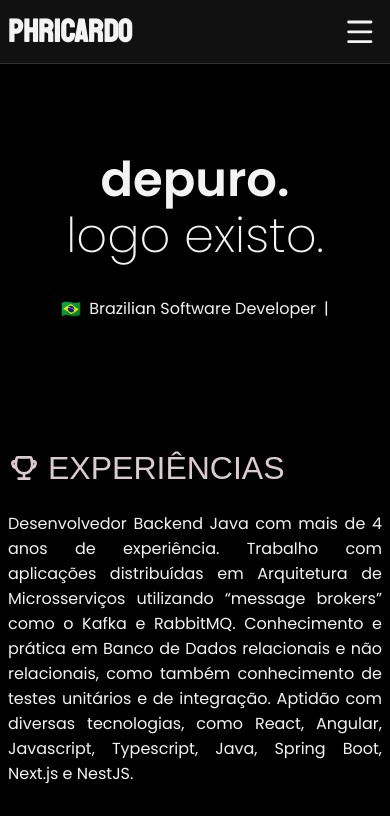
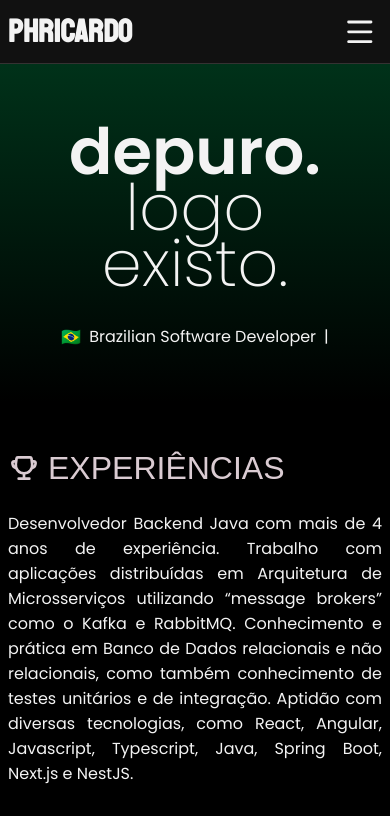
Before and after one commit to phricardo/phricardo.com, a Next.js app: page / in a window 390 px wide. Shown: the top 816 px of the page. Built offline with nearby package versions, Linux system fonts and the light colour scheme; no server answers; a web font is replaced by a local one.

Commit message:
refactor(skills): reorder skills from highest to lowest

```diff
--- a/src/components/layout/Footer/Footer.module.css
+++ b/src/components/layout/Footer/Footer.module.css
@@ -2,7 +2,7 @@
   color: #fafafa;
   background: #111111;
   border-top: 0.1rem solid #343232;
-  /* box-shadow: 0 0 500px #003b1e; */
+  box-shadow: 0 0 500px #003b1e;
   margin-top: 8rem;
 }
 
--- a/src/components/layout/Header/Header.module.css
+++ b/src/components/layout/Header/Header.module.css
@@ -1,9 +1,6 @@
 .header {
   color: #fafafa;
-
-  /* background: linear-gradient(to top, rgba(0, 0, 0, 0.8), rgba(0, 0, 0, 0)),
-    linear-gradient(to top, #02fe83, transparent),
-    url("/assets/images/grid.svg"); */
+  background: linear-gradient(to top, transparent, #003b1e);
 }
 
 .header .header_wrapper {
@@ -129,12 +126,6 @@
 }
 
 @media (max-width: 775px) {
-  .highlight .title {
-    font-size: 3rem;
-    line-height: 3.5rem;
-    width: 18rem;
-  }
-
   .floatSkill:nth-child(1) {
     left: 8vw;
   }
@@ -152,8 +143,21 @@
   }
 }
 
-@media (max-width: 500px) {
+@media (max-width: 520px) {
+  .highlight .title {
+    font-size: 3rem;
+    line-height: 3.5rem;
+    width: 18rem;
+  }
+}
+
+@media (max-width: 475px) {
   .floatSkill {
     display: none;
   }
+  .highlight .title {
+    font-size: 4rem;
+    line-height: 3.5rem;
+    width: 80%;
+  }
 }
```
